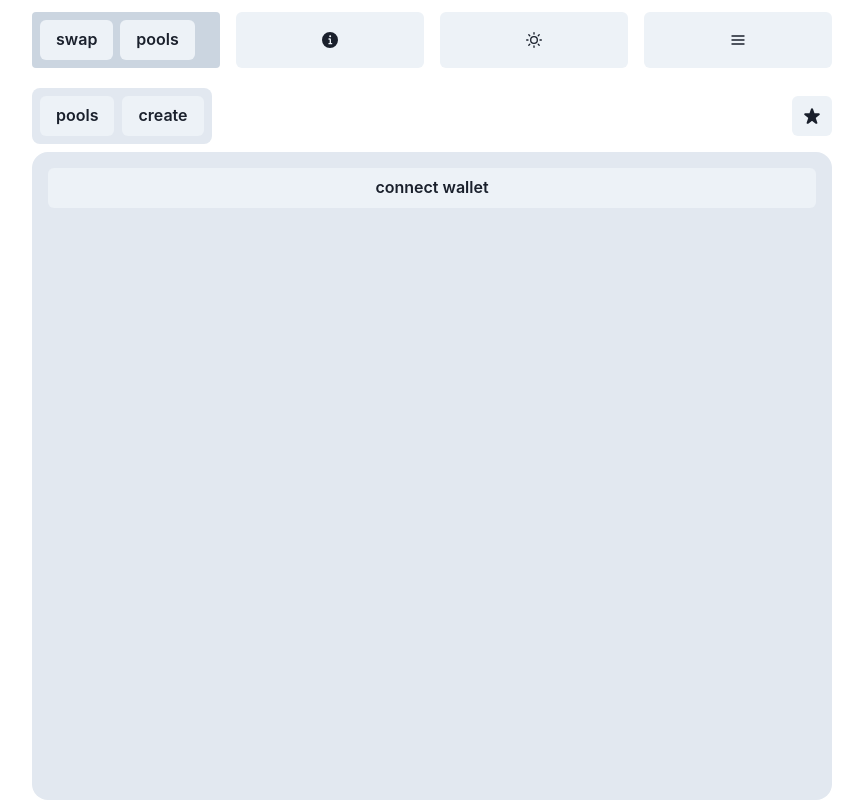
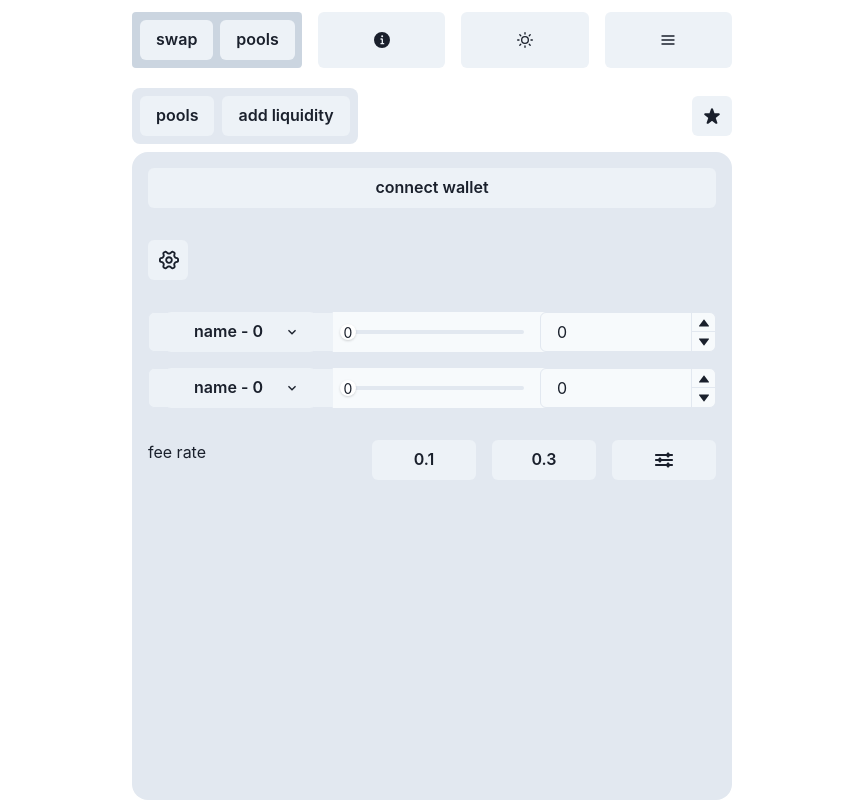
Before and after one commit to argbeknwn/TonShift, a React (Vite) app: page /pools/create in a window 1280 px wide. Shown: the whole page, without its empty margins (208-1071 px from the left). Built offline with nearby package versions, Linux system fonts and the light colour scheme.

Commit message:
feat(creator, layout): wip: creator, layout

```diff
--- a/src/components/creator/creator.tsx
+++ b/src/components/creator/creator.tsx
@@ -1,13 +1,93 @@
-import { Button, Grid } from '@chakra-ui/react';
+import {
+  Button,
+  Flex,
+  Grid,
+  GridItem,
+  IconButton,
+  InputGroup,
+  InputLeftAddon,
+  NumberDecrementStepper,
+  NumberIncrementStepper,
+  NumberInput,
+  NumberInputField,
+  NumberInputStepper,
+  Text,
+  useDisclosure,
+} from '@chakra-ui/react';
 import { memo } from 'react';
 import { useTranslation } from 'react-i18next';
+import { Icon } from '../icon/icon';
+import { InputAsset } from '../input/inputAsset';
+
+interface InputLiquidityProps {
+  text: string;
+}
+
+const InputLiquidity = memo<InputLiquidityProps>(({ text }) => {
+  return (
+    <InputGroup rounded={8} display={'grid'} gridTemplateColumns={'2fr 3fr'}>
+      <InputLeftAddon>
+        <Text>{text}</Text>
+      </InputLeftAddon>
+      <NumberInput w={'full'}>
+        <NumberInputField />
+        <NumberInputStepper>
+          <NumberIncrementStepper />
+          <NumberDecrementStepper />
+        </NumberInputStepper>
+      </NumberInput>
+    </InputGroup>
+  );
+});
 
 const Creator = memo(() => {
   const { t } = useTranslation();
+  const { isOpen, onToggle } = useDisclosure();
 
   return (
-    <Grid gap={4} p={4}>
+    <Grid gap={8} p={4}>
       <Button>{t('connect wallet')}</Button>
+      <GridItem>
+        <IconButton
+          aria-label={t('return to create')}
+          icon={<Icon iconType={isOpen ? 'arrow' : 'cog'} transform={`rotate(90deg)`} />}
+          onClick={onToggle}
+        />
+      </GridItem>
+      <Grid gap={8} display={isOpen ? 'none' : 'grid'}>
+        <Grid alignContent={'center'} gap={4}>
+          <InputAsset />
+          <InputAsset />
+        </Grid>
+        <Grid templateColumns={'2fr 1fr 1fr 1fr'} alignContent={'center'} gap={4}>
+          <Text>{t('fee rate')}</Text>
+          <Button>0.1</Button>
+          <Button>0.3</Button>
+          <IconButton aria-label={t('fee rate')} icon={<Icon iconType="settings" />} />
+        </Grid>
+      </Grid>
+      <GridItem display={isOpen ? 'grid' : 'none'} gap={4}>
+        <Grid templateColumns={'2fr 1fr 1fr 1fr'} alignContent={'center'} gap={4}>
+          <Text>{t('fee rate')}</Text>
+          <Button>0.1</Button>
+          <Button>0.3</Button>
+          <IconButton aria-label={t('fee rate')} icon={<Icon iconType="settings" />} />
+        </Grid>
+        <Grid templateColumns={'2fr 1fr 1fr 1fr'} alignContent={'center'} gap={4}>
+          <Text>{t('slippage tolerance')}</Text>
+          <Button>0.1</Button>
+          <Button>0.3</Button>
+          <IconButton aria-label={t('slippage tolerance')} icon={<Icon iconType="settings" />} />
+        </Grid>
+        <Grid alignContent={'center'} gap={4}>
+          <Flex justifyContent={'space-between'}>
+            <Text>{t('set price')}</Text>
+            <Text>{t('set price')}</Text>
+          </Flex>
+          <InputLiquidity text={t('min price')} />
+          <InputLiquidity text={t('max price')} />
+        </Grid>
+      </GridItem>
     </Grid>
   );
 });
--- a/src/components/list/poolsList.tsx
+++ b/src/components/list/poolsList.tsx
@@ -7,10 +7,10 @@ import useResizeObserver from 'use-resize-observer';
 
 const PoolsList = memo(() => {
   const { t } = useTranslation();
-  const { ref, width = 1, height = 1 } = useResizeObserver<HTMLDivElement>();
+  const { ref, height = 1 } = useResizeObserver<HTMLDivElement>();
 
   return (
-    <Grid templateRows={'0.5fr 10fr '} h="full" gap={4} p={4}>
+    <Grid templateRows={'1fr 9fr'} h="full" gap={4} p={4}>
       <GridItem>
         <Button w="full">{t('connect wallet')}</Button>
       </GridItem>
@@ -21,7 +21,7 @@ const PoolsList = memo(() => {
           itemCount={assetsMock.length}
           itemSize={20}
           height={height}
-          width={width}
+          width={'100%'}
         >
           {({ data, index, style }) => {
             return <li style={style}>{data[index].name}</li>;
--- a/src/components/menu/settings.tsx
+++ b/src/components/menu/settings.tsx
@@ -1,6 +1,5 @@
 import { Menu, MenuButton, IconButton } from '@chakra-ui/react';
 import { memo } from 'react';
-import { SettingsIcon } from '@chakra-ui/icons';
 import { useTranslation } from 'react-i18next';
 import { Icon } from '../icon/icon';
 
@@ -9,13 +8,26 @@ const Settings = memo(({ children }) => {
 
   return (
     <Menu>
+      {({ isOpen }) => {
+        return (
+          <>
             <MenuButton
               as={IconButton}
               aria-label={t('settings')}
-        icon={<Icon iconType="cog" />}
+              icon={
+                <Icon
+                  iconType="cog"
+                  transformOrigin={'50% 50%'}
+                  transition={'transform 0.3s ease-in-out'}
+                  transform={`rotate(${isOpen ? 180 : 0}deg)`}
+                />
+              }
               variant="ghost"
             />
             {children}
+          </>
+        );
+      }}
     </Menu>
   );
 });
--- a/src/components/nav/nav.tsx
+++ b/src/components/nav/nav.tsx
@@ -9,6 +9,7 @@ import {
   useMediaQuery,
   Portal,
   Box,
+  useBreakpointValue,
 } from '@chakra-ui/react';
 import { memo } from 'react';
 import { NavLink } from 'react-router-dom';
@@ -21,10 +22,10 @@ import { NavRoutes } from './navRoutes';
 
 const Nav = memo(() => {
   const { t } = useTranslation();
-  const [desktop] = useMediaQuery('(min-width: 767px)');
+  const desktop = useBreakpointValue({ base: false, md: true });
 
   return (
-    <Grid alignContent={'center'} templateColumns="repeat(4, 1fr)" gap={4} h="full">
+    <Grid alignContent={'center'} templateColumns="repeat(4, 1fr)" gap={4} h="full" w="full">
       {desktop ? (
         <NavRoutes />
       ) : (
--- a/src/components/slider/sliderInput.tsx
+++ b/src/components/slider/sliderInput.tsx
@@ -16,18 +16,20 @@ import { memo, useState } from 'react';
 const SliderInput = memo(() => {
   const [value, setValue] = useState(0);
   const handleChange = (value: number | string) => setValue(value as number);
-  const [desktop] = useMediaQuery('(min-width: 767px)');
 
   return (
     <Flex w="full" gap={4}>
-      {desktop && (
-        <Slider focusThumbOnChange={false} value={value} onChange={handleChange}>
-          <SliderTrack>
-            <SliderFilledTrack />
-          </SliderTrack>
-          <SliderThumb fontSize="sm" color={'current'} boxSize={4} children={value} />
-        </Slider>
-      )}
+      <Slider
+        display={{ base: 'none', md: 'initial' }}
+        focusThumbOnChange={false}
+        value={value}
+        onChange={handleChange}
+      >
+        <SliderTrack>
+          <SliderFilledTrack />
+        </SliderTrack>
+        <SliderThumb fontSize="sm" color={'current'} boxSize={4} children={value} />
+      </Slider>
       <NumberInput w={'full'} value={value} onChange={handleChange}>
         <NumberInputField />
         <NumberInputStepper>
--- a/src/components/swapper/swapper.tsx
+++ b/src/components/swapper/swapper.tsx
@@ -7,7 +7,7 @@ const Swapper = memo(() => {
   const { t } = useTranslation();
 
   return (
-    <Grid gap={4} p={4}>
+    <Grid p={{ base: '1rem', sm: '1.5rem' }} gap={4}>
       <InputAsset />
       <InputAsset />
       <Button>{t('connect wallet')}</Button>
--- a/src/i18n/en/en.json
+++ b/src/i18n/en/en.json
@@ -1,5 +1,5 @@
 {
-  "app": "tonshift",
+  "app": "TonShift",
   "connect": "connect",
   "wallet": "wallet",
   "add": "add",
@@ -22,5 +22,23 @@
   "connect wallet": "connect wallet",
   "settings": "settings",
   "create": "create",
-  "favorites": "favorites"
+  "favorites": "favorites",
+  "add liquidity": "add liquidity",
+  "return to create": "return to create",
+  "create pool": "create pool",
+  "set price": "set price",
+  "transaction settings": "transaction settings",
+  "top pools": "top pools",
+  "slippage tolerance": "slippage tolerance",
+  "trade": "trade",
+  "tvl": "tvl",
+  "liquidity": "liquidity",
+  "fee rate": "fee rate",
+  "token amount": "token amount",
+  "time": "time",
+  "swaps": "swaps",
+  "adds": "adds",
+  "removes": "removes",
+  "min price": "min. price",
+  "max price": "max. price"
 }
--- a/src/i18n/ru/ru.json
+++ b/src/i18n/ru/ru.json
@@ -23,5 +23,23 @@
   "connect wallet": "подключить кошелёк",
   "settings": "настройки",
   "create": "создать",
-  "favorites": "избранное"
+  "favorites": "избранное",
+  "add liquidity": "добавь объём",
+  "return to create": "вернуться к созданию",
+  "create pool": "создать пул",
+  "set price": "установить цену",
+  "transaction settings": "настройки транзакции",
+  "top pools": "лучшие пулы",
+  "slippage tolerance": "допустимая погрешность",
+  "trade": "обмен",
+  "tvl": "tvl",
+  "liquidity": "ликвидность",
+  "fee rate": "ставка платы",
+  "token amount": "количество",
+  "time": "время",
+  "swaps": "свопы",
+  "adds": "добавляет",
+  "removes": "убирает",
+  "min. price": "минимум",
+  "max. price": "максимум"
 }
--- a/src/layout/layout.tsx
+++ b/src/layout/layout.tsx
@@ -1,4 +1,4 @@
-import { Flex, Grid } from '@chakra-ui/react';
+import { Flex, Grid, GridItem, useBreakpointValue } from '@chakra-ui/react';
 import { memo } from 'react';
 import { Outlet } from 'react-router-dom';
 import { Nav } from '../components/nav/nav';
@@ -6,16 +6,13 @@ import { Nav } from '../components/nav/nav';
 const Layout = memo(() => {
   return (
     <Flex h="100vh" w="100vw" justifyContent={'center'}>
-      <Grid
-        templateRows={'1fr 9fr'}
-        h="full"
-        w="full"
-        maxW={{ base: '100%', md: '400px', xl: '800px' }}
-      >
-        <Nav />
-        <Grid>
+      <Grid templateRows={'1fr 9fr'} w={{ base: 'full', sm: '600px' }}>
+        <GridItem>
+          <Nav />
+        </GridItem>
+        <GridItem w="full">
           <Outlet />
-        </Grid>
+        </GridItem>
       </Grid>
     </Flex>
   );
--- a/src/routes/pools.tsx
+++ b/src/routes/pools.tsx
@@ -12,6 +12,7 @@ import {
   TabPanels,
   Tabs,
   Text,
+  useBreakpointValue,
   useColorModeValue,
 } from '@chakra-ui/react';
 import { memo } from 'react';
@@ -35,9 +36,11 @@ const PoolsRoute = memo(() => {
             </Button>
           </NavLink>
           <NavLink to={'create'}>
-            <Button>
-              <Text>{t('create')}</Text>
-            </Button>
+            {({ isActive }) => (
+              <Button>
+                <Text>{t(isActive ? 'add liquidity' : 'create')}</Text>
+              </Button>
+            )}
           </NavLink>
         </Flex>
         <NavLink to={'favorites'}>
```
Lines whose indentation alone changed are shown as unchanged.
